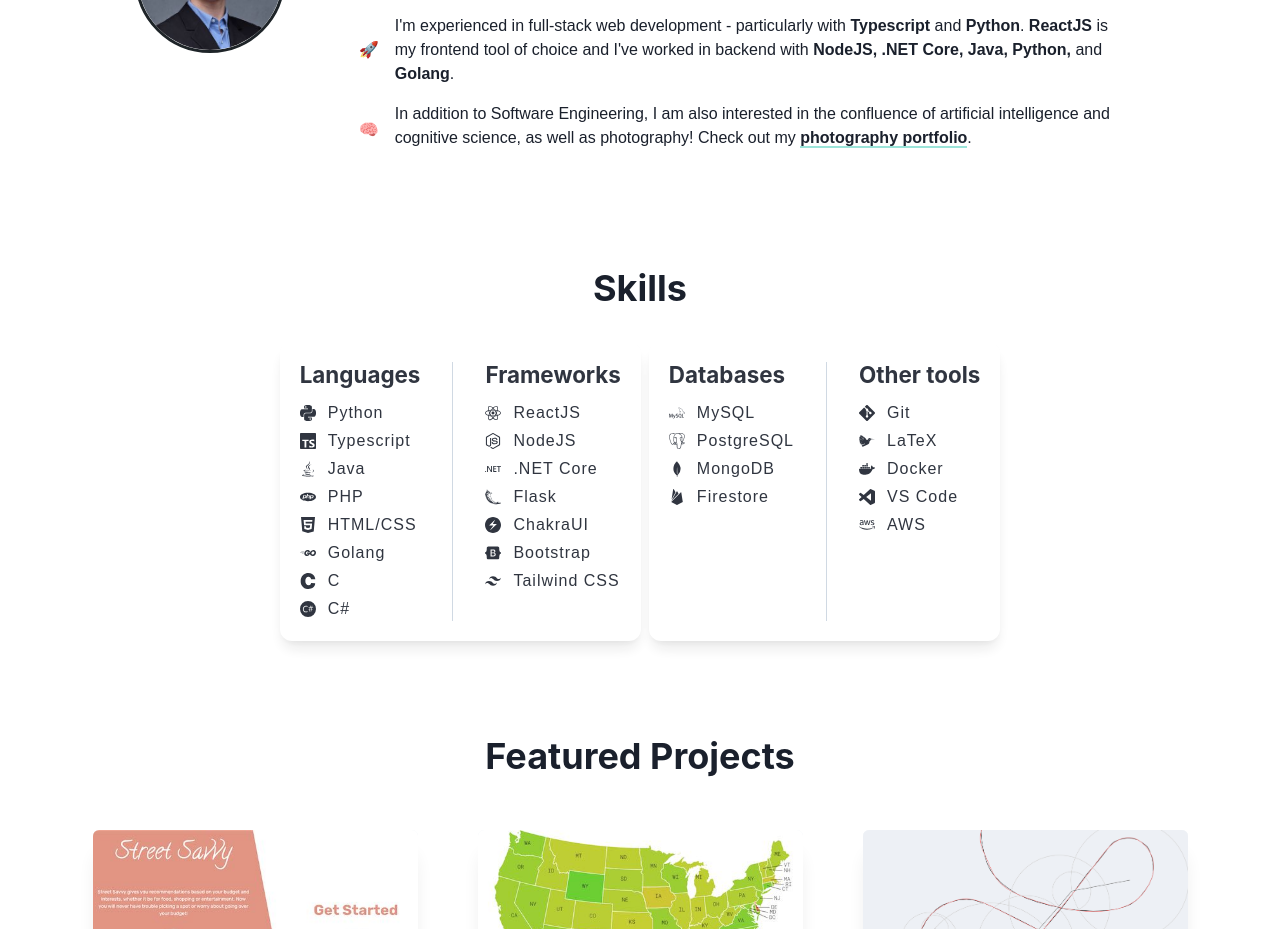
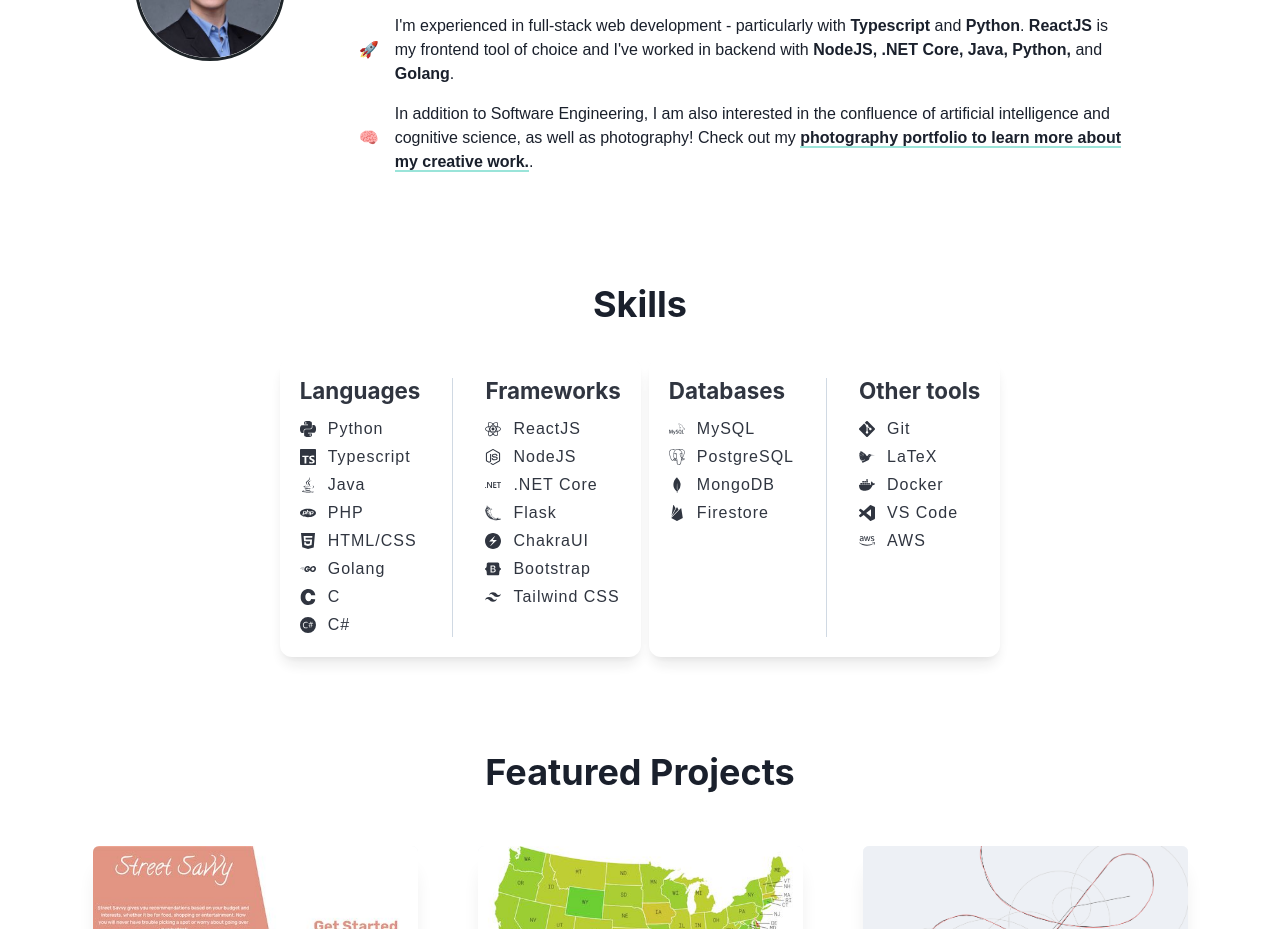
Before and after one commit to jasonfyw/jasonfyw.github.io, a React (Create React App) app: page / in a window 1280 px wide. Shown: the part 1140-2069 px from the top of the page. Built offline with nearby package versions, Linux system fonts and the light colour scheme; a web font is replaced by a local one.

Commit message:
change: about section wording

```diff
--- a/src/components/About/About.tsx
+++ b/src/components/About/About.tsx
@@ -79,7 +79,7 @@
                                                 opacity: 0.9
                                             }}
                                         >
-                                            photography portfolio
+                                            photography portfolio to learn more about my creative work.
                                         </Link>.
                                     </Text>
                                 </Flex>
```
